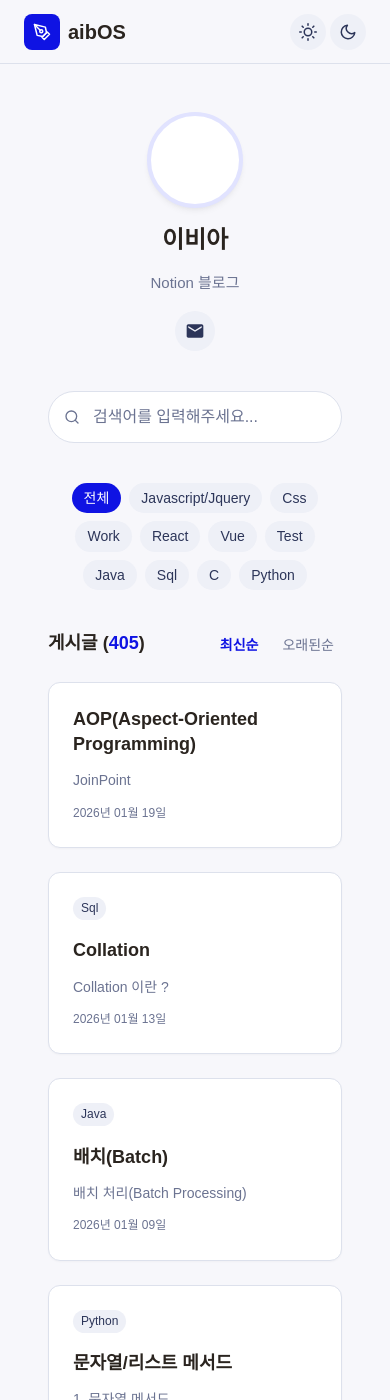
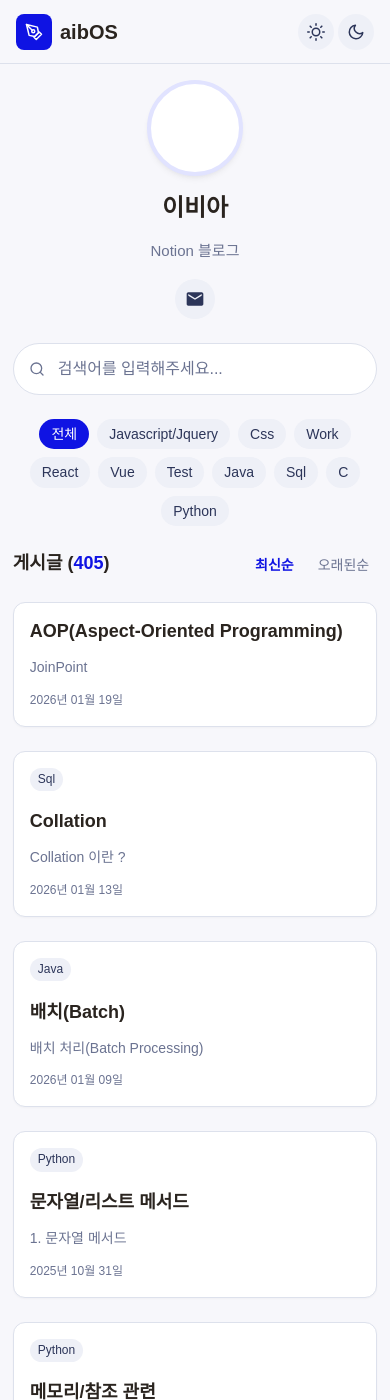
Before and after one commit to biainthew/aibOS, a Jekyll site: the page built from index.html, in a window 390 px wide and 1400 px high. Built offline with Jekyll 4.4.1, drawn with Linux system fonts in a browser that asks for light colours; some web fonts are replaced; the list of posts is cut into pages by our own code; some of the changed text lies outside the part shown.

Commit message:
페이징 반응형 적용, 반응형 스타일 수정, 본문의 {{ }} 가 Liquid 문법으로 오해받지 않도록 escape 처리

```diff
--- a/_sass/_variables.scss
+++ b/_sass/_variables.scss
@@ -73,7 +73,6 @@
 
 @mixin container {
     margin: 0 auto;
-    padding: 0 1.5rem;
 }
 
 @mixin card {
@@ -112,6 +111,10 @@
 
 @mixin section-spacing {
     margin-bottom: 2.5rem;
+
+    @media (max-width: 768px) {
+        margin-bottom: 1.5rem;
+    }
 }
 
 @mixin title-text {
--- a/index.html
+++ b/index.html
@@ -122,32 +121,44 @@
 
         let html = '';
 
-        // 이전 버튼
+        // 1. 화면 너비에 따라 한 번에 보여줄 숫자 개수 결정
+        const blockSize = window.innerWidth < 768 ? 5 : 10;
+
+        // 2. 현재 페이지가 속한 숫자 묶음의 시작/끝 계산
+        const currentBlock = Math.ceil(currentPage / blockSize);
+        const startPage = (currentBlock - 1) * blockSize + 1;
+        const endPage = Math.min(startPage + blockSize - 1, totalPages);
+
+        // [맨 처음 «] [이전 페이지 ‹]
         if (currentPage > 1) {
-            html += `<a class="pagination-item" href="#" data-page="${currentPage - 1}" aria-label="이전 페이지">&laquo;</a>`;
+            html += `<a class="pagination-item" href="#" data-page="1" title="맨 처음">«</a>`;
+            html += `<a class="pagination-item" href="#" data-page="${currentPage - 1}" title="이전 페이지">‹</a>`;
         } else {
-            html += `<span class="pagination-item disabled">&laquo;</span>`;
+            html += `<span class="pagination-item disabled">«</span>`;
+            html += `<span class="pagination-item disabled">‹</span>`;
         }
 
-        // 페이지 번호
-        for (let i = 1; i <= totalPages; i++) {
+        // 3. 숫자 페이지 번호들
+        for (let i = startPage; i <= endPage; i++) {
             if (i === currentPage) {
-                html += `<span class="pagination-item active" aria-current="page">${i}</span>`;
+                html += `<span class="pagination-item active">${i}</span>`;
             } else {
                 html += `<a class="pagination-item" href="#" data-page="${i}">${i}</a>`;
             }
         }
 
-        // 다음 버튼
+        // [다음 페이지 ›] [맨 끝 »]
         if (currentPage < totalPages) {
-            html += `<a class="pagination-item" href="#" data-page="${currentPage + 1}" aria-label="다음 페이지">&raquo;</a>`;
+            html += `<a class="pagination-item" href="#" data-page="${currentPage + 1}" title="다음 페이지">›</a>`;
+            html += `<a class="pagination-item" href="#" data-page="${totalPages}" title="맨 끝">»</a>`;
         } else {
-            html += `<span class="pagination-item disabled">&raquo;</span>`;
+            html += `<span class="pagination-item disabled">›</span>`;
+            html += `<span class="pagination-item disabled">»</span>`;
         }
 
         paginationEl.innerHTML = html;
 
-        // 페이지 클릭 이벤트
+        // 클릭 이벤트 바인딩
         paginationEl.querySelectorAll('a[data-page]').forEach(link => {
             link.addEventListener('click', function(e) {
                 e.preventDefault();
@@ -158,19 +169,32 @@
         });
     }
 
+    // 화면 너비에 따라 개수를 반환하는 함수
+    function getPostsPerPage() {
+        const width = window.innerWidth;
+        if (width < 768) { // 모바일
+            return 5;
+        } else if (width < 1024) { // 태블릿
+            return 6;
+        } else { // 데스크탑
+            return 9;
+        }
+    }
+
     // Render posts
     function renderPosts() {
         let filtered = filterPosts();
         filtered = sortPosts(filtered, currentSort);
 
         const totalPosts = filtered.length;
+        const postsPerPage = getPostsPerPage();
 
         // Update count
         postCountEl.textContent = totalPosts;
 
         // Pagination
-        const startIndex = (currentPage - 1) * POSTS_PER_PAGE;
-        const endIndex = startIndex + POSTS_PER_PAGE;
+        const startIndex = (currentPage - 1) * postsPerPage;
+        const endIndex = startIndex + postsPerPage;
         const paginatedPosts = filtered.slice(startIndex, endIndex);
 
         // Clear and re-render
--- a/public/css/style.scss
+++ b/public/css/style.scss
@@ -40,6 +40,10 @@
     border-bottom: 1px solid var(--border);
     margin-bottom: 1rem;
     padding: 0 1.5rem;
+
+    @media (max-width: 768px) {
+        padding: 0 1rem;
+    }
 
     &-logo {
         display: flex;
@@ -117,6 +121,10 @@
     padding: 2rem 1.5rem;
     max-width: 1400px;
     margin: 0 auto;
+
+    @media (max-width: 768px) {
+        padding: 0 0.8rem;
+    }
 }
 
 // ============================================
@@ -349,6 +357,10 @@
     flex-direction: column;
     gap: 0.75rem;
 
+    @media (max-width: 768px) {
+        padding: 1rem;
+    }
+
     &-tags {
         display: flex;
         flex-wrap: wrap;
@@ -412,6 +424,7 @@
     align-items: center;
     gap: 0.375rem;
     margin-top: 2.5rem;
+    flex-wrap: wrap;
 
     &-item {
         display: inline-flex;
@@ -426,6 +439,13 @@
         border: 1px solid var(--border);
         color: var(--foreground);
         transition: all 0.2s ease;
+
+        @media (max-width: 768px) {
+            min-width: 1.875rem;
+            height: 1.875rem;
+            padding: 0 0.375rem;
+            font-size: 0.813rem;
+        }
 
         &:hover:not(.disabled):not(.active) {
             background: var(--secondary);
@@ -468,6 +488,10 @@
         font-weight: 700;
         margin-bottom: 0.75rem;
         line-height: 1.3;
+
+        @media (max-width: 768px) {
+            font-size: 1.5rem;
+        }
     }
 
     .post-content {
@@ -479,9 +503,29 @@
             margin-bottom: 1rem;
         }
 
-        h1 { font-size: 1.75rem; }
-        h2 { font-size: 1.5rem; }
-        h3 { font-size: 1.25rem; }
+        h1 {
+            font-size: 1.75rem;
+
+            @media (max-width: 768px) {
+                font-size: 1.5rem;
+            }
+        }
+
+        h2 {
+            font-size: 1.5rem;
+
+            @media (max-width: 768px) {
+                font-size: 1.25rem;
+            }
+        }
+
+        h3 {
+            font-size: 1.25rem;
+
+            @media (max-width: 768px) {
+                font-size: 1.15rem;
+            }
+        }
 
         p {
             margin-bottom: 1rem;
@@ -490,6 +534,10 @@
         ul, ol {
             margin-bottom: 1rem;
             padding-left: 1.5rem;
+
+            @media (max-width: 768px) {
+                padding-left: 0.5rem;
+            }
         }
 
         li {
@@ -518,6 +566,10 @@
     height: 1px;
     background: var(--border);
     margin: 1.5rem 0;
+
+    @media (max-width: 768px) {
+        margin: 0.8rem 0;
+    }
 }
 
 // ============================================
@@ -546,6 +598,11 @@
     overflow-x: auto;
     margin: 1.5rem 0;
 
+    @media (max-width: 768px) {
+        padding: 1rem;
+        margin: 1rem 0;
+    }
+
     pre {
         margin: 0;
     }
```
Also changed, not shown: other parts of index.html (+8 -4 lines), scripts/notion-sync.js (+9 -1 lines).
